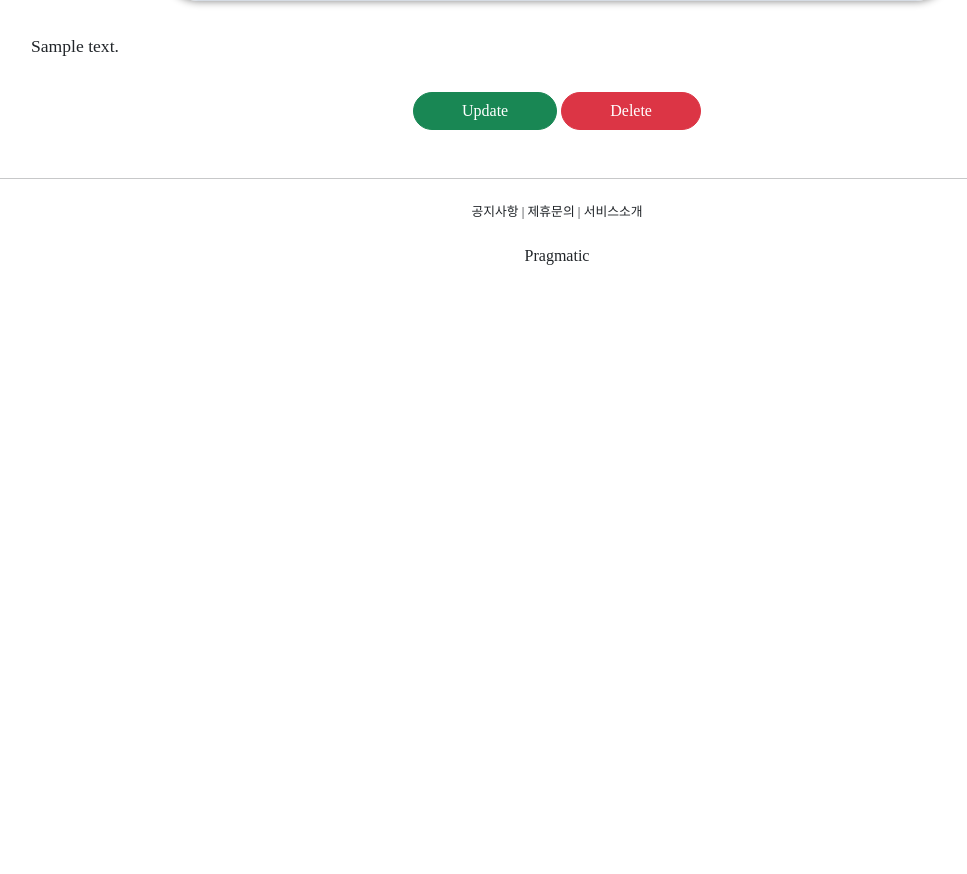
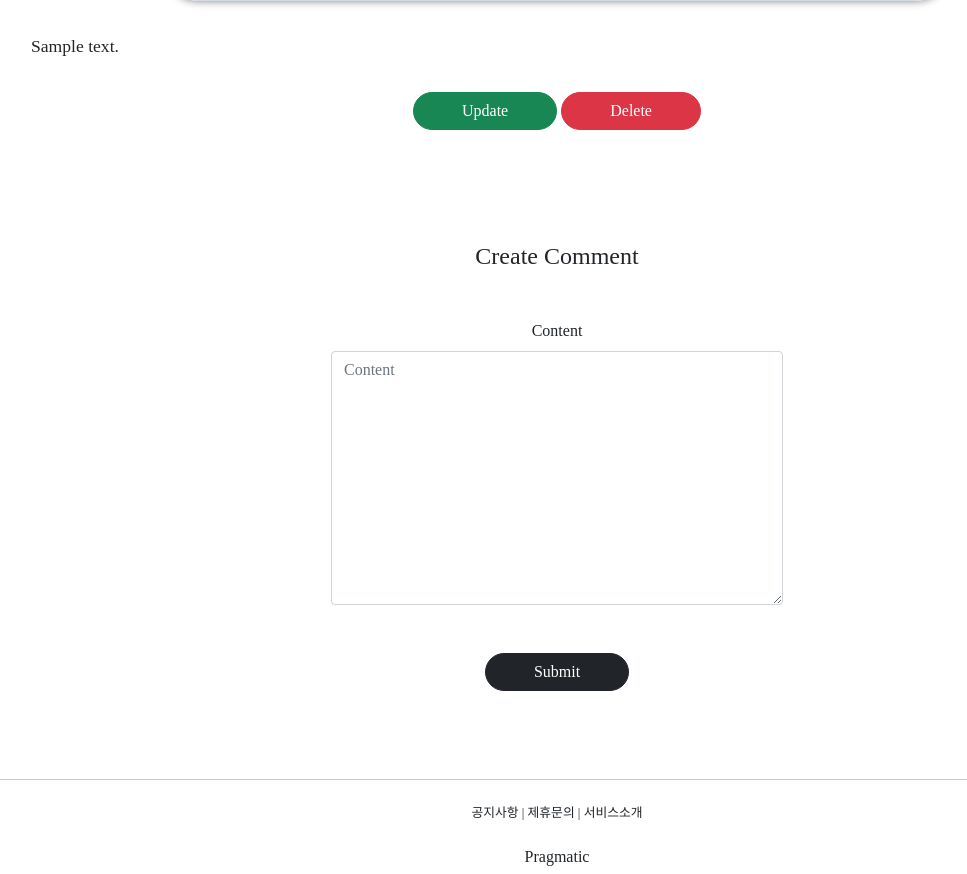
Before and after one commit to tmdgy6232/gis_2, a Django app: page /articles/detail/1 in a window 1280 px wide. Shown: the part 1020-1894 px from the top of the page, without its empty margins (83-1050 px from the left). Before the commit the page ends 1285 px from the top, so only its background shows below. Run offline with Django 3.2, Linux system fonts and the light colour scheme; a user stored in the database is signed in; tables that the repository leaves empty hold one stand-in row (values such as "Sample post"); grey boxes marked "Sample" are stand-in pictures; parts of the project's set-up code (start-up, migrations or seed data) failed here and were passed over; some libraries are stand-ins or nearby versions; some web fonts are replaced.

Commit message:
8/9 comment CreateView 추가 및 articleDetail에 commentForm 추가

```diff
--- a/articleapp/templates/articleapp/detail.html
+++ b/articleapp/templates/articleapp/detail.html
@@ -26,5 +26,8 @@
             </div>
             {% endif %}
         </div>
+        <div class="text-center my-4">
+            {% include 'commentapp/create.html' %}
+        </div>
     </div>
 {% endblock %}
--- a/articleapp/views.py
+++ b/articleapp/views.py
@@ -5,10 +5,12 @@ from django.shortcuts import render
 from django.urls import reverse_lazy, reverse
 from django.utils.decorators import method_decorator
 from django.views.generic import CreateView, DetailView, UpdateView, DeleteView, ListView
+from django.views.generic.edit import FormMixin
 
 from articleapp.decorators import article_ownership_required
 from articleapp.forms import ArticleCreationForm
 from articleapp.models import Article
+from commentapp.forms import CommentCreationForm
 
 
 @method_decorator(login_required, 'get')
@@ -26,10 +28,11 @@ class ArticleCreateView(CreateView):
         return reverse('articleapp:detail', kwargs={'pk':self.object.pk})
 
 
-class ArticleDetailView(DetailView):
+class ArticleDetailView(DetailView, FormMixin):
     model = Article
     context_object_name = 'target_article'
     template_name = 'articleapp/detail.html'
+    form_class = CommentCreationForm
 
 @method_decorator(article_ownership_required, 'get')
 @method_decorator(article_ownership_required, 'post')
--- /dev/null
+++ b/commentapp/templates/commentapp/create.html
@@ -0,0 +1,16 @@
+{% load bootstrap4 %}
+
+<div style="text-align: center;" class="mw-500 m-auto">
+    <div class="m-5">
+        <h4>Create Comment</h4>
+    </div>
+    <div>
+        <form action="{% url 'commentapp:create' %}" method="post">
+            {% csrf_token %}
+            {% bootstrap_form form %}
+            <div class="m-5">
+                <input type="submit" class="btn btn-dark rounded-pill px-5">
+            </div>
+        </form>
+    </div>
+</div>
--- a/commentapp/urls.py
+++ b/commentapp/urls.py
@@ -1,4 +1,9 @@
+from django.urls import path
+
+from commentapp.views import CommentCreateView
+
+app_name = 'commentapp'
 
 urlpatterns = [
-
+   path('create/', CommentCreateView.as_view(), name='create')
 ]
```
Also changed, not shown: commentapp/views.py (+14 -0 lines), commentapp/forms.py (line endings or trailing spaces), commentapp/migrations/0001_initial.py (added).
